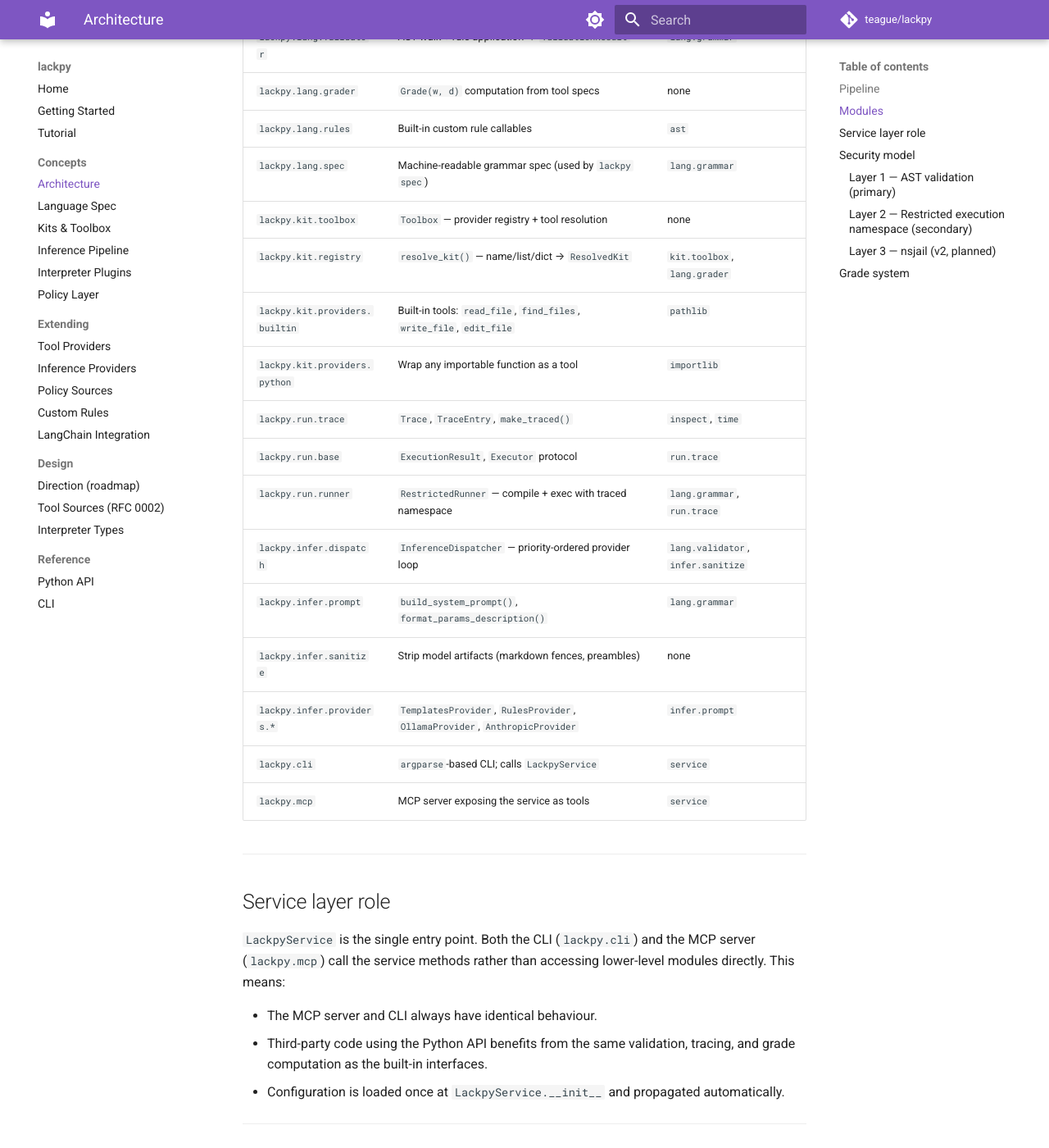
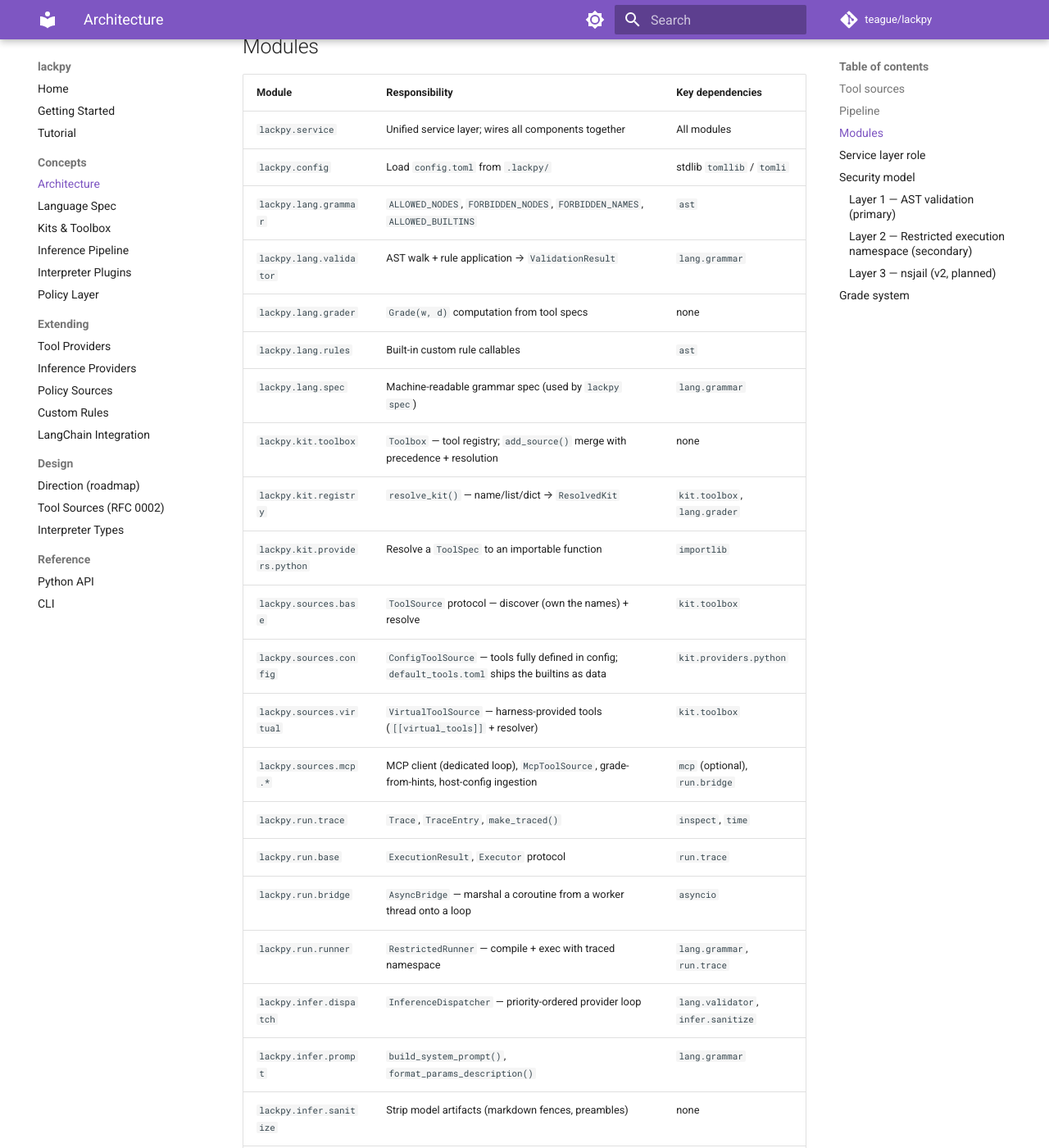
Before and after one commit to teaguesterling/lackpy, an MkDocs documentation site: the page built from docs/concepts/architecture.md, in a window 1280 px wide and 1400 px high, scrolled down 1159 px. Shown: the whole window at 82% size. Built offline with MkDocs 1.6.1 and Material for MkDocs 9.7.7, drawn with Linux system fonts in a browser that asks for light colours; comment, search, counter and statistics services are not loaded; some of the changed text lies outside the part shown.

Commit message:
docs+test: consolidate tool-sources (architecture, providers-vs-sources, config parsing)
Documentation and test pass over the RFC 0002 tool-sources work (increments 1–4),
no source changes.

- docs/concepts/architecture.md: add a "Tool sources" section (toolbox populated by
  sources, no hard-coded names) and refresh the modules table — sources.{base,config,
  virtual,mcp.*}, run.bridge, Toolbox.add_source precedence; builtins are data now.
- docs/extending/tool-providers.md: drop the stale "available() is not called" claim;
  add a Providers-vs-Sources note (sources own discovery; available() is consulted;
  config-defined tools usually need no custom provider).
- tests/test_config.py: cover load_config parsing of [[tools]], [mcp_servers],
  [mcp].host_configs and [[virtual_tools]] (previously only exercised via direct
  LackpyConfig(...)), plus their empty defaults. 917 passed, 1 skipped.

Co-Authored-By: Claude Opus 4.8 <noreply@anthropic.com>

````diff
--- a/docs/concepts/architecture.md
+++ b/docs/concepts/architecture.md
@@ -1,8 +1,19 @@
 # Architecture
+
+## Tool sources
+
+At service init the `Toolbox` is populated by **tool sources** — there are no
+hard-coded tool names in lackpy. Each source *discovers* full `ToolSpec`s and
+*resolves* their callables: config-defined tools (`[[tools]]`, plus the shipped
+`default_tools.toml` builtins), MCP-discovered tools (`[mcp_servers]` + ingested
+host configs), and virtual/harness tools (`[[virtual_tools]]`). Sources merge by
+precedence (local config/builtins > own MCP > host); a shadowed name is dropped.
+See [Kits & Toolbox](kits.md) and the [Tool Sources RFC](../design/tool-sources.md).
 
 ## Pipeline
 
-A `delegate()` call traverses four stages in sequence:
+A `delegate()` call traverses four stages in sequence (kit resolution draws on the
+source-populated toolbox above):
 
 ```
   ┌────────────────────────────────────────────────────────────────┐
@@ -47,12 +58,16 @@ Validation is also performed inside `InferenceDispatcher` after each provider at
 | `lackpy.lang.grader` | `Grade(w, d)` computation from tool specs | none |
 | `lackpy.lang.rules` | Built-in custom rule callables | `ast` |
 | `lackpy.lang.spec` | Machine-readable grammar spec (used by `lackpy spec`) | `lang.grammar` |
-| `lackpy.kit.toolbox` | `Toolbox` — provider registry + tool resolution | none |
+| `lackpy.kit.toolbox` | `Toolbox` — tool registry; `add_source()` merge with precedence + resolution | none |
 | `lackpy.kit.registry` | `resolve_kit()` — name/list/dict → `ResolvedKit` | `kit.toolbox`, `lang.grader` |
-| `lackpy.kit.providers.builtin` | Built-in tools: `read_file`, `find_files`, `write_file`, `edit_file` | `pathlib` |
-| `lackpy.kit.providers.python` | Wrap any importable function as a tool | `importlib` |
+| `lackpy.kit.providers.python` | Resolve a `ToolSpec` to an importable function | `importlib` |
+| `lackpy.sources.base` | `ToolSource` protocol — discover (own the names) + resolve | `kit.toolbox` |
+| `lackpy.sources.config` | `ConfigToolSource` — tools fully defined in config; `default_tools.toml` ships the builtins as data | `kit.providers.python` |
+| `lackpy.sources.virtual` | `VirtualToolSource` — harness-provided tools (`[[virtual_tools]]` + resolver) | `kit.toolbox` |
+| `lackpy.sources.mcp.*` | MCP client (dedicated loop), `McpToolSource`, grade-from-hints, host-config ingestion | `mcp` (optional), `run.bridge` |
 | `lackpy.run.trace` | `Trace`, `TraceEntry`, `make_traced()` | `inspect`, `time` |
 | `lackpy.run.base` | `ExecutionResult`, `Executor` protocol | `run.trace` |
+| `lackpy.run.bridge` | `AsyncBridge` — marshal a coroutine from a worker thread onto a loop | `asyncio` |
 | `lackpy.run.runner` | `RestrictedRunner` — compile + exec with traced namespace | `lang.grammar`, `run.trace` |
 | `lackpy.infer.dispatch` | `InferenceDispatcher` — priority-ordered provider loop | `lang.validator`, `infer.sanitize` |
 | `lackpy.infer.prompt` | `build_system_prompt()`, `format_params_description()` | `lang.grammar` |
````
Also changed, not shown: docs/extending/tool-providers.md (+10 -1 lines), 1 other file.
